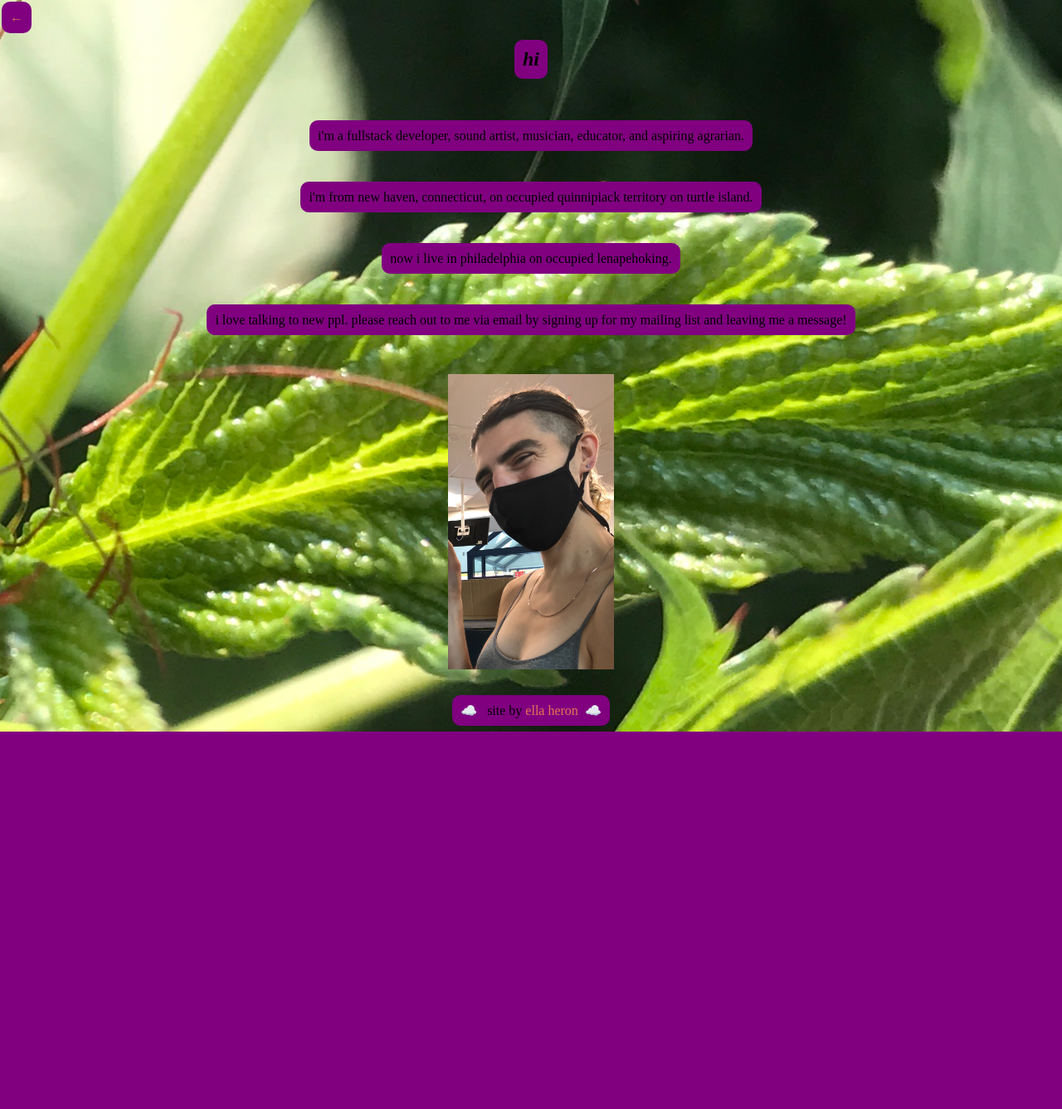
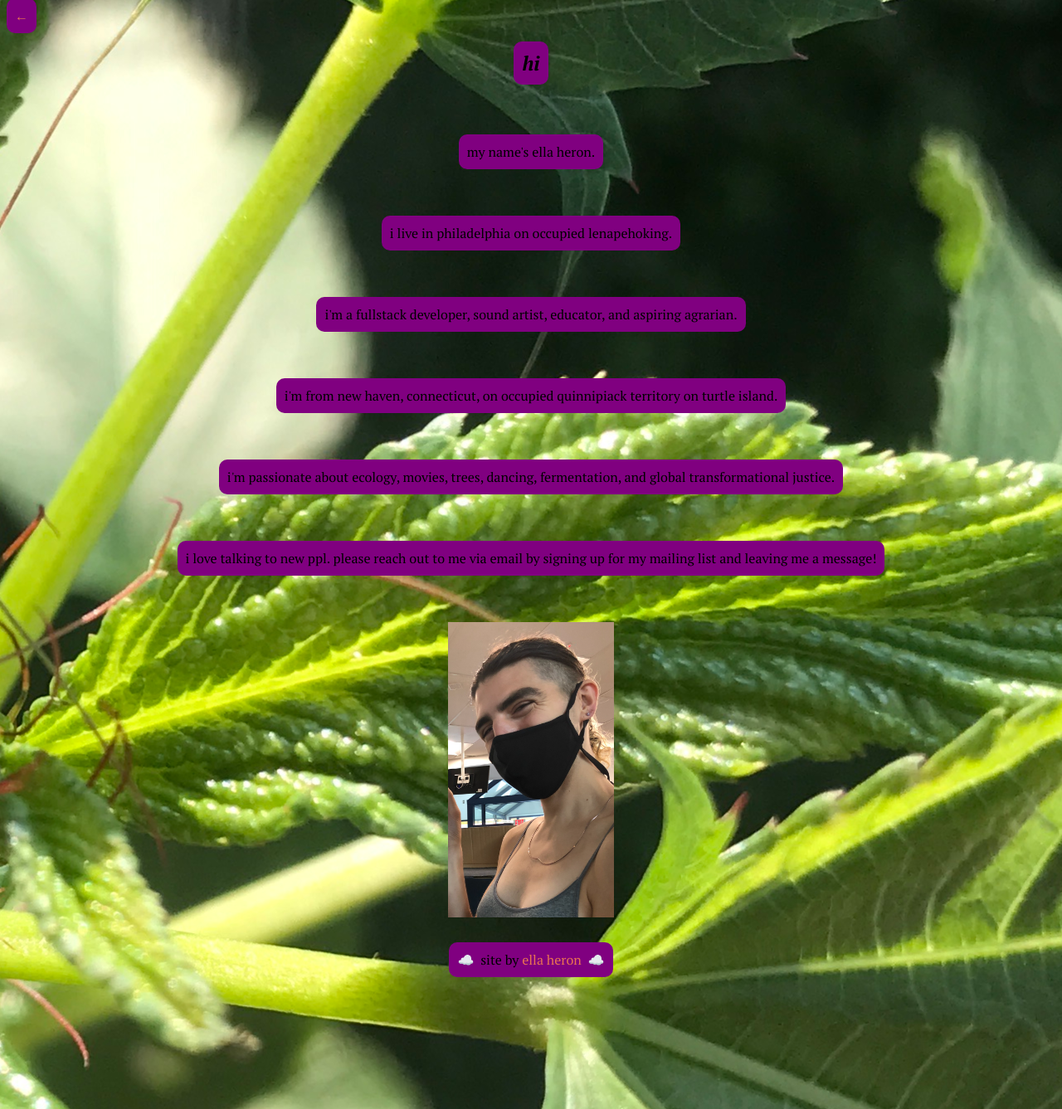
Before and after one commit to ellatenar/diaphanous-cloud, a Flask app: page /hi in a window 1280 px wide. Shown: the whole page at 83% size. Before the commit the page ends 882 px from the top, so only its background shows below. Run offline with Flask 2, Linux system fonts and the light colour scheme.

Commit message:
css cuteness

```diff
--- /dev/null
+++ b/diaphanous/static/script/main.js
@@ -0,0 +1,17 @@
+
+// Add event listener for site info popup
+const footer = document.querySelector('#footer')
+const siteInfo = document.querySelector('#siteInfo')
+const info = document.querySelectorAll('.hidden')
+
+
+footer.addEventListener('mouseenter', () => {
+    siteInfo.style.visibility = 'visible'
+    info.forEach(p => p.style.visibility = 'visible')
+
+})
+
+footer.addEventListener('mouseleave', () => {
+    siteInfo.style.visibility = 'hidden'
+    info.forEach(p => p.style.visibility = 'hidden')
+})
--- a/diaphanous/static/style.css
+++ b/diaphanous/static/style.css
@@ -1,3 +1,9 @@
+@import url('https://fonts.googleapis.com/css2?family=PT+Serif:ital,wght@0,400;0,700;1,400;1,700&display=swap');
+
+* {
+    font-family: 'PT Serif', serif;
+}
+
 body {
     background:#eee 85% url("./img/molokhia.JPG");
 }
@@ -16,7 +22,6 @@ body {
 
 p, h2 {
     text-align: center;
-
 }
 
 .title {
@@ -29,9 +34,10 @@ p, h2 {
 
 footer {
     margin-top: 5vh;
+    text-align: center;
 }
 
-span {
+p:not(.info, .hidden), span {
     background: purple;
     padding: 10px;
     border-radius: 10px;
@@ -47,7 +53,19 @@ a:hover {
 }
 
 #nav {
-    position: absolute;
-    top: 2px;
-    left: 2px;
+    position: sticky;
+    top: 0;
 }
+
+#siteInfo {
+    max-width: 33vw;
+    padding: 2px 10px;
+    background: skyblue;
+    border-radius: 10px;
+    margin-top: .8em;
+    border: 1px solid goldenrod
+}
+
+#siteInfo > * + * {
+    margin-top: .5vh;
+}
--- a/diaphanous/templates/audio.html
+++ b/diaphanous/templates/audio.html
@@ -13,4 +13,5 @@
     </div>
 {% include 'footer.html' %}
 </body>
+<script src="{{ url_for('static', filename='script/main.js') }}" defer></script>
 </html>
--- a/diaphanous/templates/footer.html
+++ b/diaphanous/templates/footer.html
@@ -1,3 +1,8 @@
 <footer>
-    <p><span>☁️&nbsp;&nbsp;&nbsp;site by <a href="https://github.com/ellatenar">ella heron</a>&nbsp;&nbsp;☁️</span></p>
+    <p class="info"><span id="footer">☁️&nbsp;&nbsp;site by <a href="https://github.com/ellatenar">ella heron</a>&nbsp;&nbsp;☁️</span></p>
+    <div style="display: inline-block; visibility: hidden" id="siteInfo">
+        <p class="hidden" style="font-size: 85%; visibility: hidden">Made with Flask and love, September 2021</p>
+        <p class="hidden" style="font-size: 85%; visibility: hidden">Font: PT Serif by Alexandra Korolkova, Olga Umpeleva and Vladimir Yefimov.</p>
+        <p class="hidden" style="font-size: 85%; visibility: hidden">Background image: Molokhia from Heather's garden</p>
+    </div>
 </footer>
--- a/diaphanous/templates/header.html
+++ b/diaphanous/templates/header.html
@@ -3,5 +3,5 @@
     <meta http-equiv="X-UA-Compatible" content="IE=edge">
     <meta name="viewport" content="width=device-width, initial-scale=1.0">
     <title>diaphanous cloud</title>
-    <link rel="stylesheet" href="../static/style.css">
+    <link rel="stylesheet" href="{{ url_for('static', filename='style.css') }}">
 </head>
--- a/diaphanous/templates/hi.html
+++ b/diaphanous/templates/hi.html
@@ -2,16 +2,18 @@
 <html lang="en">
 {% include 'header.html' %}
 <body>
-    {% include 'header.html' %}
+    {% include 'nav.html' %}
     <div id="main">
-        {% include 'nav.html' %}
         <h2 class="title"><i>hi</i></h2>
-        <p><span>i'm a fullstack developer, sound artist, musician, educator, and aspiring agrarian.</span></p>
-        <p><span>i'm from new haven, connecticut, on occupied quinnipiack territory on turtle island.</span></p>
-        <p><span>now i live in philadelphia on occupied lenapehoking.</span></p>
-        <p><span>i love talking to new ppl. please reach out to me via email by signing up for my mailing list and leaving me a message!</span></p>
+        <p>my name's ella heron.</p>
+        <p>i live in philadelphia on occupied lenapehoking.</p>
+        <p>i'm a fullstack developer, sound artist, educator, and aspiring agrarian.</p>
+        <p>i'm from new haven, connecticut, on occupied quinnipiack territory on turtle island.</p>
+        <p>i'm passionate about ecology, movies, trees, dancing, fermentation, and global transformational justice.</p>
+        <p>i love talking to new ppl. please reach out to me via email by signing up for my mailing list and leaving me a message!</p>
         <img src="../static/img/me.PNG" alt="hai XD" width=200/>
     </div>
+    {% include 'footer.html' %}
 </body>
-{% include 'footer.html' %}
+<script src="{{ url_for('static', filename='script/main.js') }}" defer></script>
 </html>
```
Also changed, not shown: diaphanous/templates/index.html (+5 -2 lines), 1 other file.
